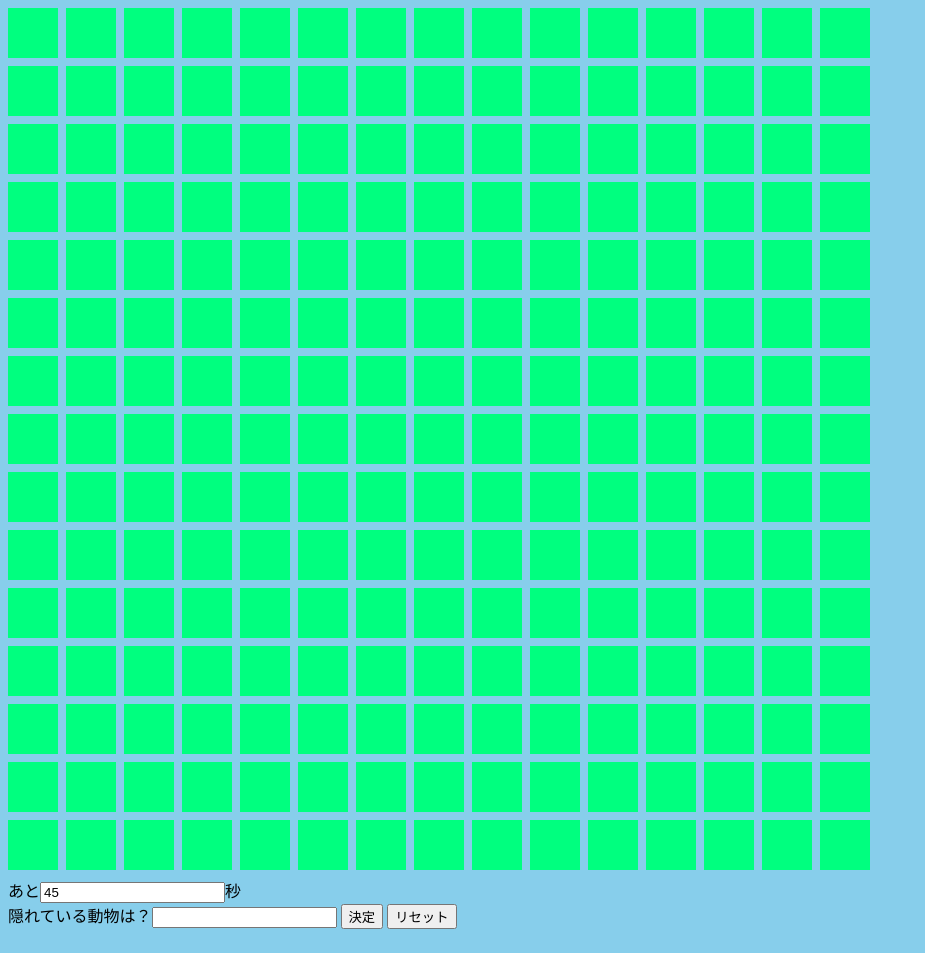
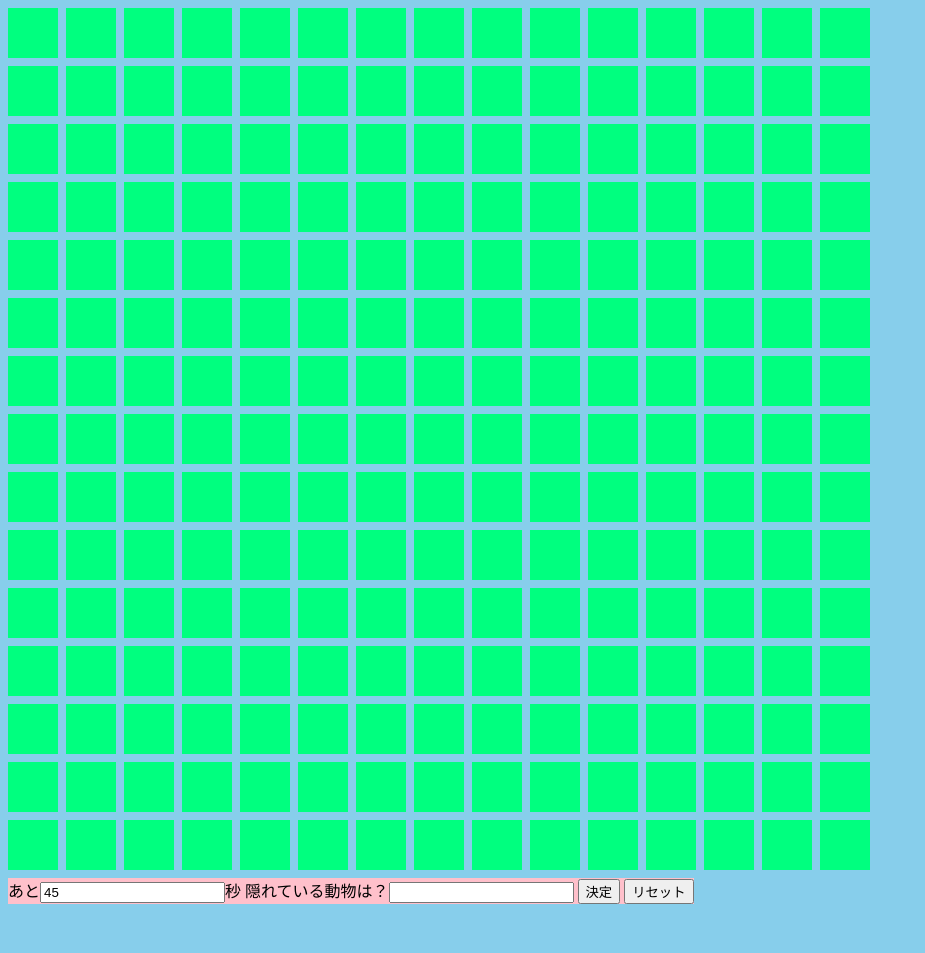
Before and after one commit to rodasha/BeastHunt, a plain HTML site: page index.html in a window 1280 px wide. Shown: the whole page, without its empty margins (0-925 px from the left). After the commit the page ends 928 px from the top, so only its background shows below. Drawn offline with Linux system fonts and the light colour scheme.

Commit message:
Update index.html

```diff
--- a/index.html
+++ b/index.html
@@ -26,7 +26,7 @@
                .out{
                      transform:scale(0);
                }
-               .timer{
+               form{
                     background:pink;
                }
           </style>
@@ -84,7 +84,7 @@
                     }}
           </script>
           <form name="timer">
-               あと<input type="text" value="50" readonly>秒<br>
+               あと<input type="text" value="50" readonly>秒
                隠れている動物は？<input type="text">
                <input type="button" value="決定" onclick="Stop()">
                <input type="button" value="リセット" onclick="window.location.reload();">
```
